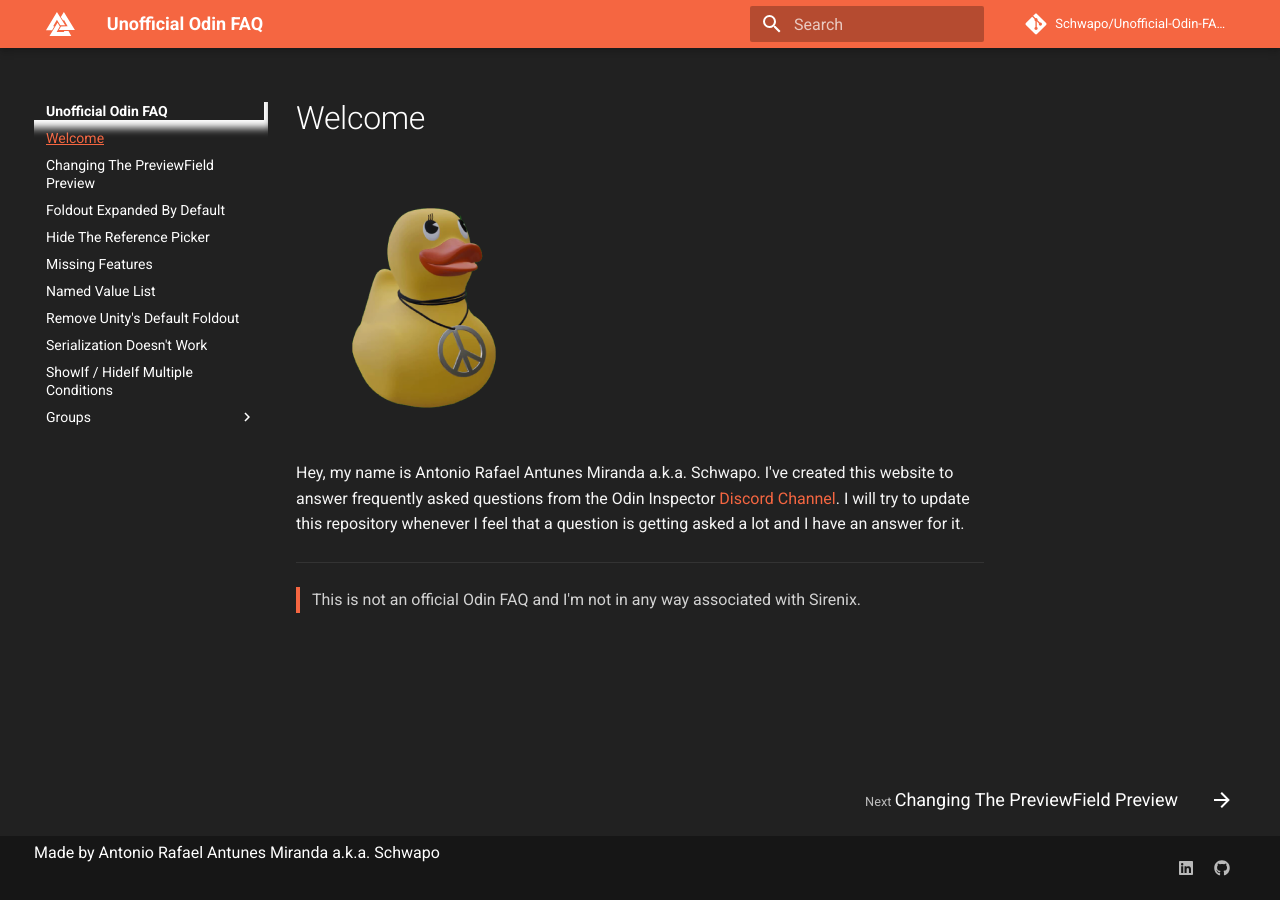
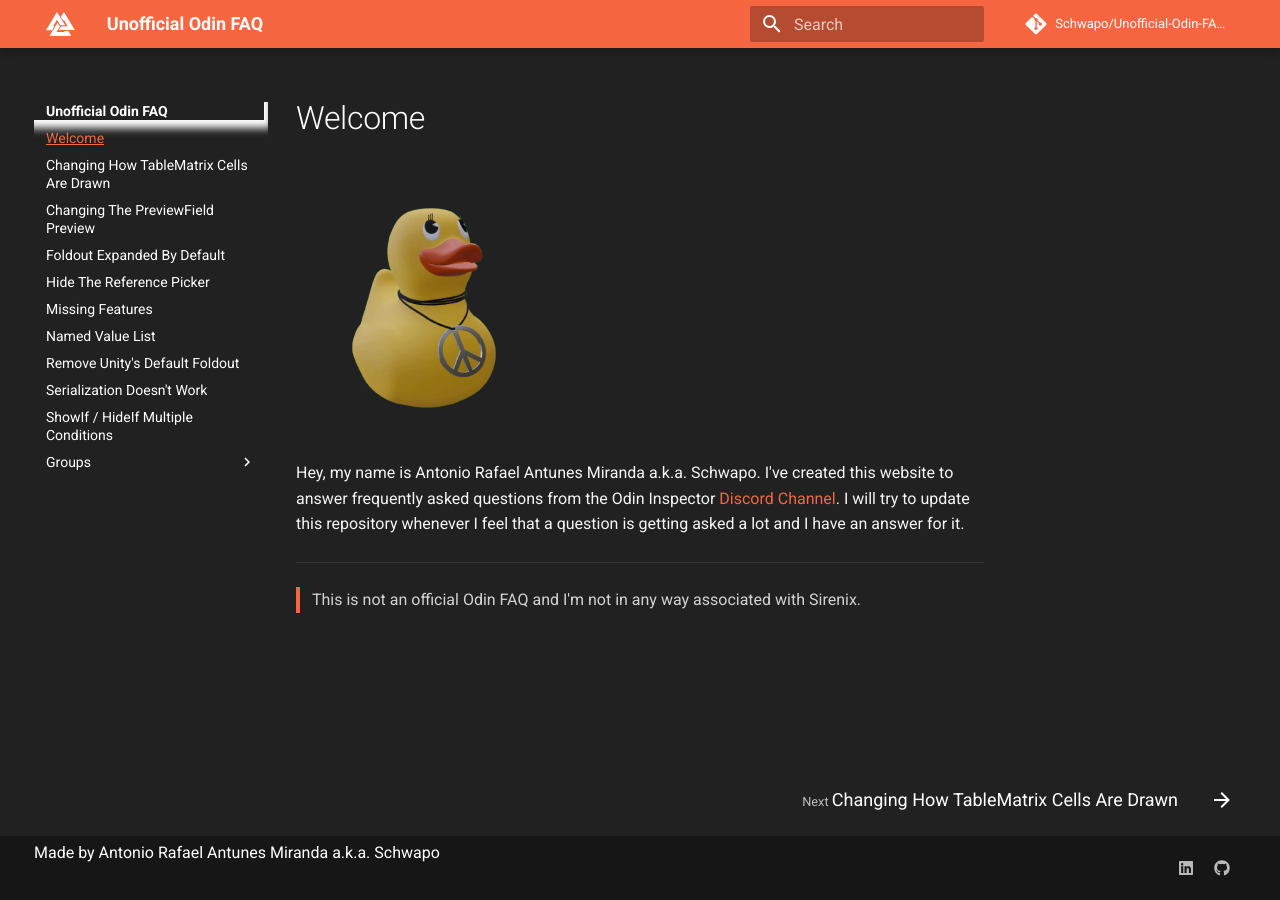
Before and after one commit to Schwapo/Unofficial-Odin-FAQ, an MkDocs documentation site: the page built from docs/index.md, in a window 1280 px wide. Built offline with MkDocs 1.6.1 and Material for MkDocs 9.7.7, drawn with Linux system fonts in a browser that asks for light colours; comment, search, counter and statistics services are not loaded; some of the changed lines change nothing that is shown.

Commit message:
Added changing how TableMatrix cells are drawn article

````diff
--- /dev/null
+++ b/docs/changing-how-table-matrix-cells-are-drawn.md
@@ -0,0 +1,91 @@
+# Changing How [TableMatrix] Cells Are Drawn
+
+If you want to change how the [TwoDimensionalArrayDrawer] draws its cells you have
+to add the [TableMatrix] attribute to the field and supply a method name to
+the *DrawElementMethod* parameter of the [TableMatrix] Attribute. This method name gets resolved using [ActionResolvers]
+and will be called for each cell. Inside of this function you use normal Unity GUI
+functions or Odin's GUI functions to draw the cell's contents. Odin can pass a few arguments to the provided function
+via [NamedValues], these are the possible arguments:
+
+| Name    | Type     |
+| ------- | -------- |
+| rect    | [Rect]   |
+| element | TElement |
+| value   | TElement |
+| array   | TArray   |
+| x       | [int]    |
+| y       | [int]    |
+
+```CSharp
+public class SomeMonoBehaviour : SerializedMonoBehaviour
+{
+    [TableMatrix(DrawElementMethod = nameof(DrawElement))]
+    public GameObject[,] SomeTwoDimensionalArray = new GameObject[3, 3];
+
+    private GameObject DrawElement(Rect rect, GameObject value)
+    {
+        // Draw your cell content here
+        // [...]
+
+        return value;
+    }
+}
+```
+
+---
+
+Here is a small complete example that shows how you could change the preview
+texture that Odin draws for your class inside the [TwoDimensionalArrayDrawer].
+
+```CSharp
+using UnityEngine;
+
+[CreateAssetMenu]
+public class Item : ScriptableObject
+{
+    public string Name;
+    public string Description;
+    public Texture2D Preview;
+}
+```
+
+```CSharp
+using Sirenix.OdinInspector;
+using Sirenix.Utilities.Editor;
+using UnityEngine;
+
+public class SomeMonoBehaviour : SerializedMonoBehaviour
+{
+    [TableMatrix(DrawElementMethod = nameof(DrawElement), SquareCells = true)]
+    public Item[,] Items = new Item[3, 3];
+
+    private Item DrawElement(Rect rect, Item value)
+    {
+        return (Item)SirenixEditorFields.UnityPreviewObjectField(
+            rect: rect,
+            value: value,
+            texture: value?.Preview, // We provide a custom preview texture
+            type: typeof(Item)
+        );
+    }
+}
+```
+
+| Default                              | Custom DrawElementMethod            |
+| ------------------------------------ | ----------------------------------- |
+| ![](assets/table-matrix-default.png) | ![](assets/table-matrix-custom.png) |
+
+
+
+
+
+
+
+
+
+[TwoDimensionalArrayDrawer]: https://www.odininspector.com/documentation/sirenix.odininspector.editor.drawers.twodimensionalarraydrawer-2
+[TableMatrix]: https://www.odininspector.com/documentation/sirenix.odininspector.tablematrixattribute
+[ActionResolvers]: https://www.odininspector.com/tutorials/value-and-action-resolvers/using-action-resolvers
+[NamedValues]: https://www.odininspector.com/tutorials/value-and-action-resolvers/named-values
+[Rect]: https://docs.unity3d.com/ScriptReference/Rect.html
+[int]: https://docs.microsoft.com/en-us/dotnet/api/system.int32?view=net-5.0
--- a/docs/stylesheets/codehilite.css
+++ b/docs/stylesheets/codehilite.css
@@ -54,6 +54,7 @@
 .highlight .c1 { color: #57A64A !important } /* Comment Single */
 .highlight .na { color: #FFBD5A !important } /* Attribute Name */
 .highlight .nc { color: #4EDCAF !important } /* Class Name */
+.highlight .nn { color: #4EDCAF !important } /* Name.Namespace */
 
 .codehilite pre { color: #FAFAFA !important; background-color: transparent !important; }
 .codehilite .hll { background-color: #272822 !important; }
@@ -78,7 +79,6 @@
 .codehilite .ni { color: #f8f8f2 !important } /* Name.Entity */
 .codehilite .ne { color: #a6e22e !important } /* Name.Exception */
 .codehilite .nl { color: #f8f8f2 !important } /* Name.Label */
-.codehilite .nn { color: #f8f8f2 !important } /* Name.Namespace */
 .codehilite .nx { color: #a6e22e !important } /* Name.Other */
 .codehilite .py { color: #f8f8f2 !important } /* Name.Property */
 .codehilite .nt { color: #f92672 !important } /* Name.Tag */
````
Also changed, not shown: docs/assets/table-matrix-custom.png (added), docs/assets/table-matrix-default.png (added).
